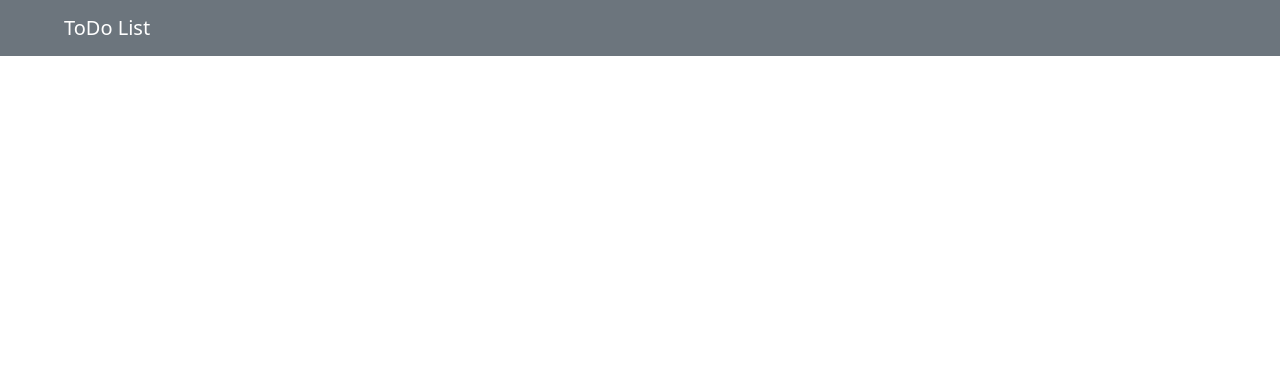
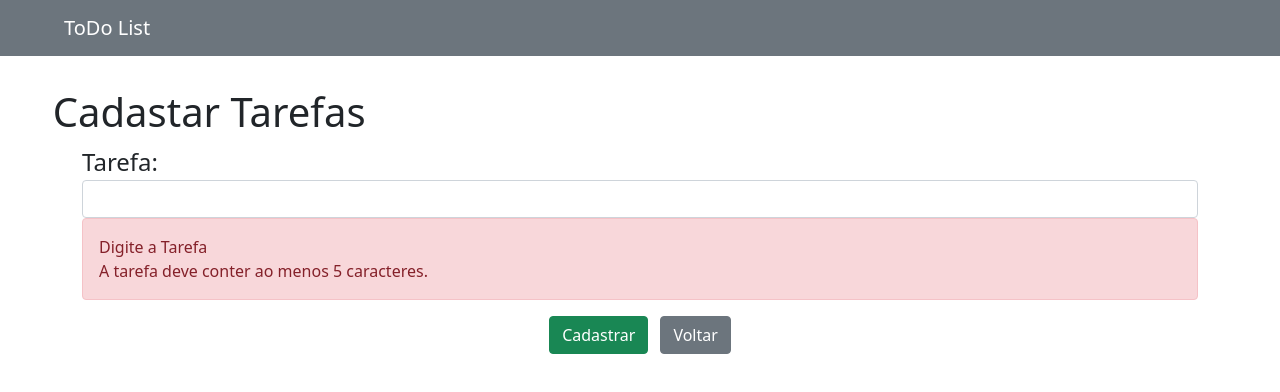
Before and after one commit to CodeAndre/todoList-angular, an Angular app: page /tarefas/cadastrar in a window 1280 px wide. Before the commit this address led to /. Shown: the top 392 px of the page. Built offline with nearby package versions, Linux system fonts and the light colour scheme.

Commit message:
put cadastrar

```diff
--- /dev/null
+++ b/src/app/tarefas/cadastrar/cadastrar-tarefas.component.css
@@ -0,0 +1,10 @@
+.cadastro {
+    margin-top: 2rem;
+    margin-left: 3.3rem;
+}
+.tarefa {
+    font-size: 1.5rem;
+}
+.voltar {
+    margin-left: 12px;
+}
--- /dev/null
+++ b/src/app/tarefas/cadastrar/cadastrar-tarefas.component.html
@@ -0,0 +1,33 @@
+<h1 class="cadastro">Cadastar Tarefas</h1>
+
+<div class="container">
+    <form >
+        <div class="form-group">
+            <label for="nome" class="tarefa">Tarefa:</label>
+            <input
+                type="text"
+                name="nome"
+                id="nome"
+                class="form-control"
+                minlength="5"
+                required
+                >
+            <div class="alert alert-danger">
+                <div>Digite a Tarefa</div>
+
+                <div>A tarefa deve conter ao menos 5 caracteres.</div>
+            </div>
+        </div>
+        <div class="form-group text-center">
+            <input
+                type="submit"
+                class="btn btn-success"
+                value="Cadastrar"
+            >
+            <a
+                class="btn btn-secondary voltar">
+                <span aria-hidden="true"></span> Voltar
+            </a>
+        </div>
+    </form>
+</div>
--- /dev/null
+++ b/src/app/tarefas/cadastrar/cadastrar-tarefas.component.ts
@@ -0,0 +1,15 @@
+import { Component, OnInit } from '@angular/core';
+
+@Component({
+  selector: 'app-cadastrar-tarefas',
+  templateUrl: './cadastrar-tarefas.component.html',
+  styleUrls: ['./cadastrar-tarefas.component.css']
+})
+export class CadastrarTarefasComponent implements OnInit {
+
+  constructor() { }
+
+  ngOnInit(): void {
+  }
+
+}
--- a/src/app/tarefas/listar/listar-tarefa.component.css
+++ b/src/app/tarefas/listar/listar-tarefa.component.css
@@ -10,3 +10,6 @@
 .remove, .edit {
     margin-right: 1rem;
 }
+.notC {
+    background-color: rgba(218, 219, 135, 0.301);
+}
--- a/src/app/tarefas/listar/listar-tarefa.component.html
+++ b/src/app/tarefas/listar/listar-tarefa.component.html
@@ -7,7 +7,8 @@
                 <th class="tarefa">Tarefa</th>
                 <th class="conclued">Concluída</th>
                 <th class="text-end">
-                    <a href="" class="btn btn-sm btn-success new">
+                    <a  [routerLink]="['/tarefas/cadastrar']"
+                        class="btn btn-sm btn-success new">
                         <span class="" aria-hidden="true">Novo</span>
                     </a>
                 </th>
@@ -16,11 +17,14 @@
         <tbody>
             <tr *ngFor="let tarefa of tarefas">
                 <td
-                [class.success]="!tarefa.concluida">
+                [class.notC]="!tarefa.concluida">
                 {{tarefa.nome}} <!--Exibir o nome da Tarefa (tem id e concluida)-->
                 </td>
                 <td class="text-center" style="width: 70px;">
-                    <input type="checkbox">
+                    <input
+                    type="checkbox"
+                    [value]="tarefa.id"
+                    [checked]='tarefa.concluida'>
                 </td>
                 <td class="text-end" style="width: 200px;">
                     <a
@@ -39,5 +43,5 @@
         </tbody>
     </table>
 
-    <p>Nenhuma tarefa cadastrada</p>
+    <p *ngIf="tarefas.length==0">Nenhuma tarefa cadastrada</p>
 </div>
--- a/src/app/tarefas/tarefas-routing.module.ts
+++ b/src/app/tarefas/tarefas-routing.module.ts
@@ -1,6 +1,7 @@
 import { Routes } from "@angular/router";
 
 import { ListarTarefaComponent } from "./listar/listar-tarefa.component";
+import { CadastrarTarefasComponent } from "./cadastrar/cadastrar-tarefas.component";
 
 
 export const TarefaRoutes: Routes = [
@@ -12,5 +13,9 @@ export const TarefaRoutes: Routes = [
     {
         path: 'tarefas/listar', //mesma coisa aqui
         component: ListarTarefaComponent
+    },
+    {
+        path: 'tarefas/cadastrar',
+        component: CadastrarTarefasComponent
     }
 ]
--- a/src/app/tarefas/tarefas.module.ts
+++ b/src/app/tarefas/tarefas.module.ts
@@ -5,12 +5,14 @@ import { FormsModule } from '@angular/forms';
 
 import { TarefasService } from './shared/tarefas.service';
 import { ListarTarefaComponent } from './listar/listar-tarefa.component';
+import { CadastrarTarefasComponent } from './cadastrar/cadastrar-tarefas.component';
 
 
 
 @NgModule({
   declarations: [
-    ListarTarefaComponent
+    ListarTarefaComponent,
+    CadastrarTarefasComponent
   ],
   imports: [
     CommonModule,
```
Also changed, not shown: 1 other file (tests, documents, lock files or other folders).
